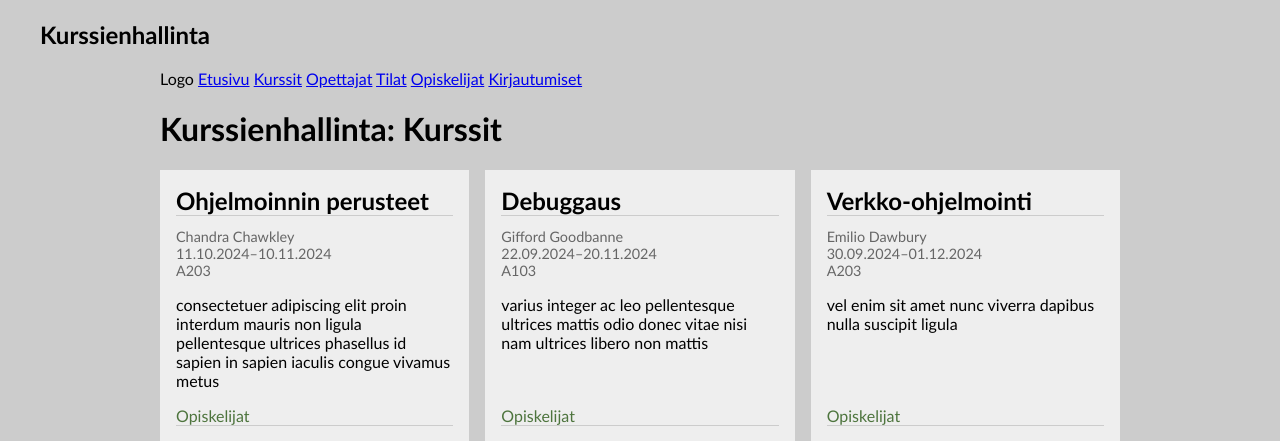
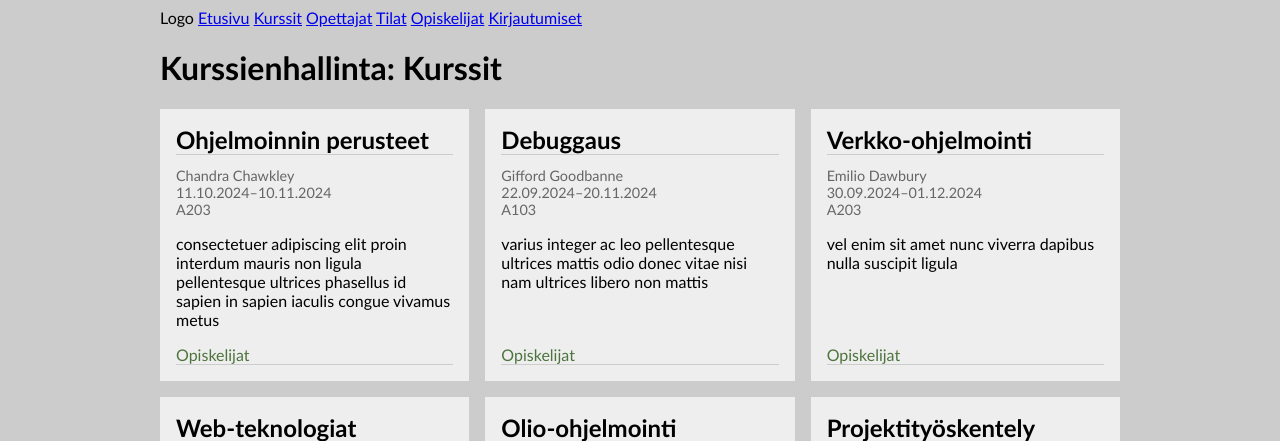
Before and after one commit to TopiS-TAI/kurssienhallinta, a PHP site: page /kurssit.php in a window 1280 px wide. Shown: the top 441 px of the page. Run offline with PHP 8.4, Linux system fonts and the light colour scheme; data comes from the database, SQL or seed files in the repository.

Commit message:
Turha otsikko pois

```diff
--- a/kurssit.php
+++ b/kurssit.php
@@ -7,8 +7,8 @@
     <link rel="stylesheet" href="style.css">
 </head>
 <body>
-    <h2>Kurssienhallinta</h2>
-    <header>
+
+<header>
         <?php
             include("nav.html");
         ?>
```
